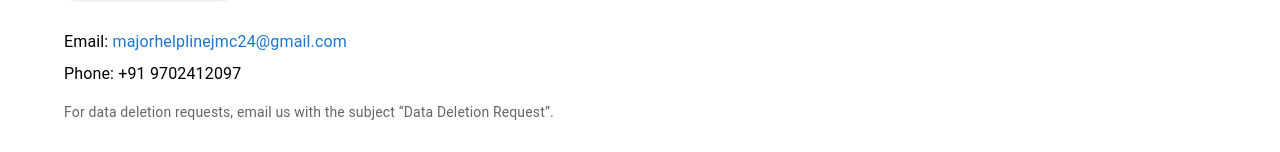
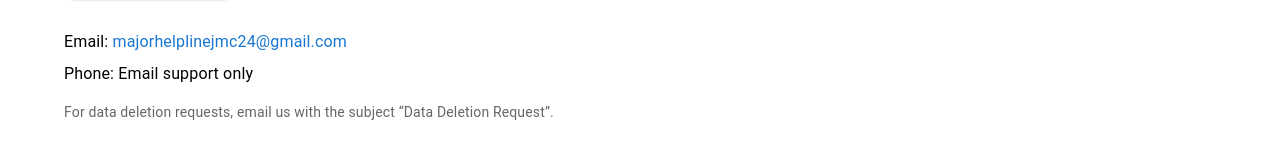
Before and after one commit to abhi24veer/mayorhelplinejmc, a React (Create React App) app in the folder client/: page /support in a window 1280 px wide. Shown: the part 325-477 px from the top of the page. Built offline with nearby package versions, Linux system fonts and the light colour scheme.

Commit message:
feat: Update robots.txt, add sitemap.xml, and modify Support component for email support

```diff
--- a/client/src/pages/Support.tsx
+++ b/client/src/pages/Support.tsx
@@ -6,7 +6,7 @@ import { Link as RouterLink } from "react-router-dom";
 
 const Support: React.FC = () => {
   const supportEmail = "majorhelplinejmc24@gmail.com";
-  const phone = "+91 9702412097";
+  const phone = "Email support only";
 
   return (
     <Container sx={{ py: { xs: 6, md: 8 }, maxWidth: "md" }}>
@@ -23,9 +23,10 @@ const Support: React.FC = () => {
 
       <Stack spacing={2} direction={{ xs: "column", sm: "row" }}>
         <Button
+          component="a"
+          href={`mailto:${supportEmail}`}
           variant="contained"
           startIcon={<EmailIcon />}
-          href={`mailto:${supportEmail}`}
           sx={{ borderRadius: 3, fontWeight: 900 }}
         >
           Email Support
```
Also changed, not shown: client/public/robots.txt, 2 other files (tests, documents, lock files or other folders).
